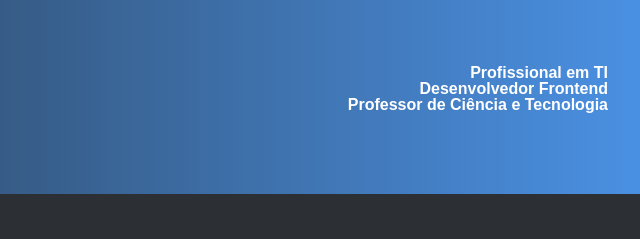
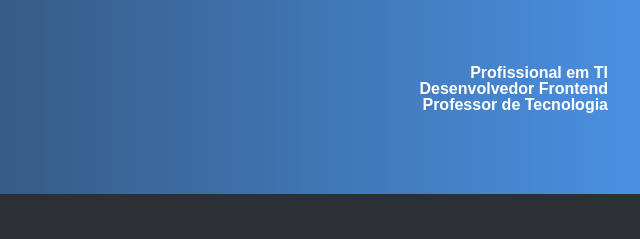
Before and after one commit to MaykyCOliveira/MaykyCOliveira.github.io, a plain HTML site: page index.html in a window 1280 px wide. Shown: the top 239 px of the page, 640-1280 px from the left. Drawn offline with nearby package versions, Linux system fonts and the light colour scheme.

Commit message:
Index.html

```diff
--- a/index.html
+++ b/index.html
@@ -83,7 +83,7 @@
             <p>
                 Profissional em TI <br>
                 Desenvolvedor Frontend <br>
-                Professor de Ciência e Tecnologia
+                Professor de Tecnologia
             </p>
         </div>
     </header>
```
